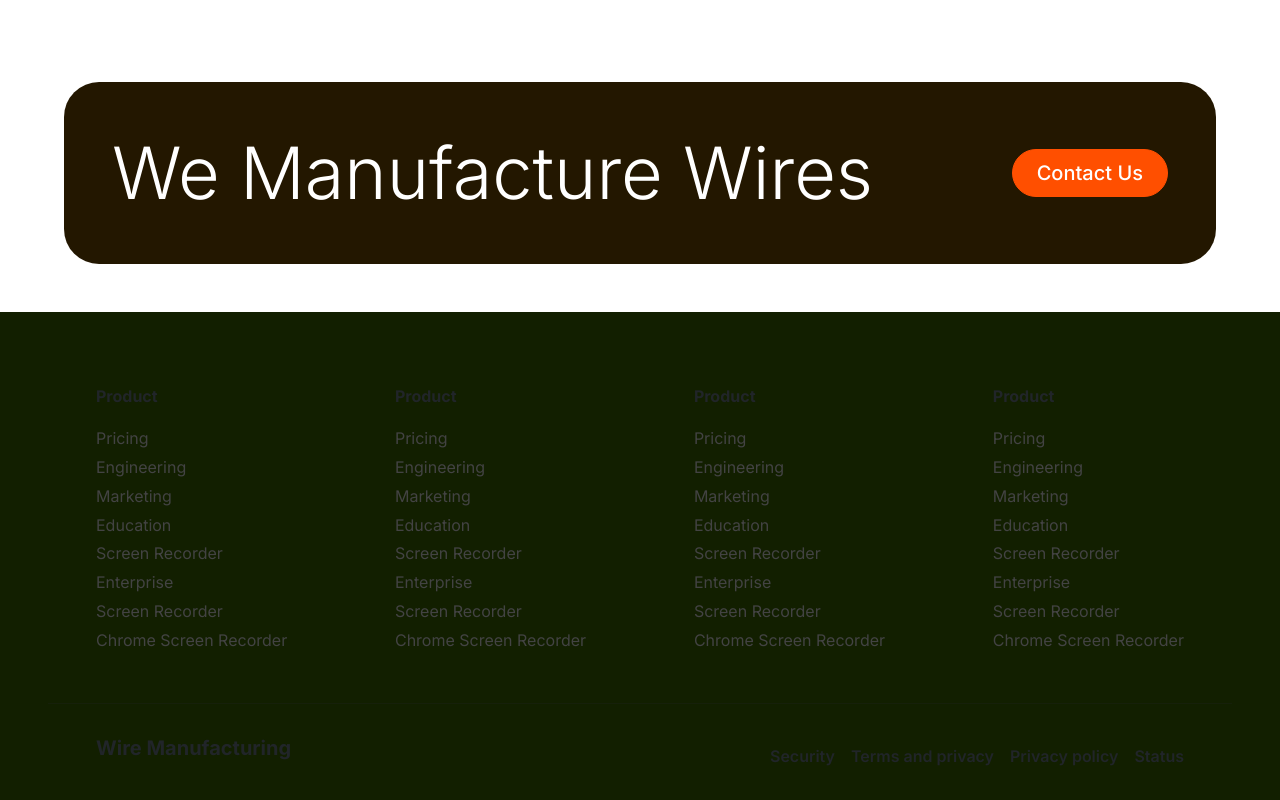
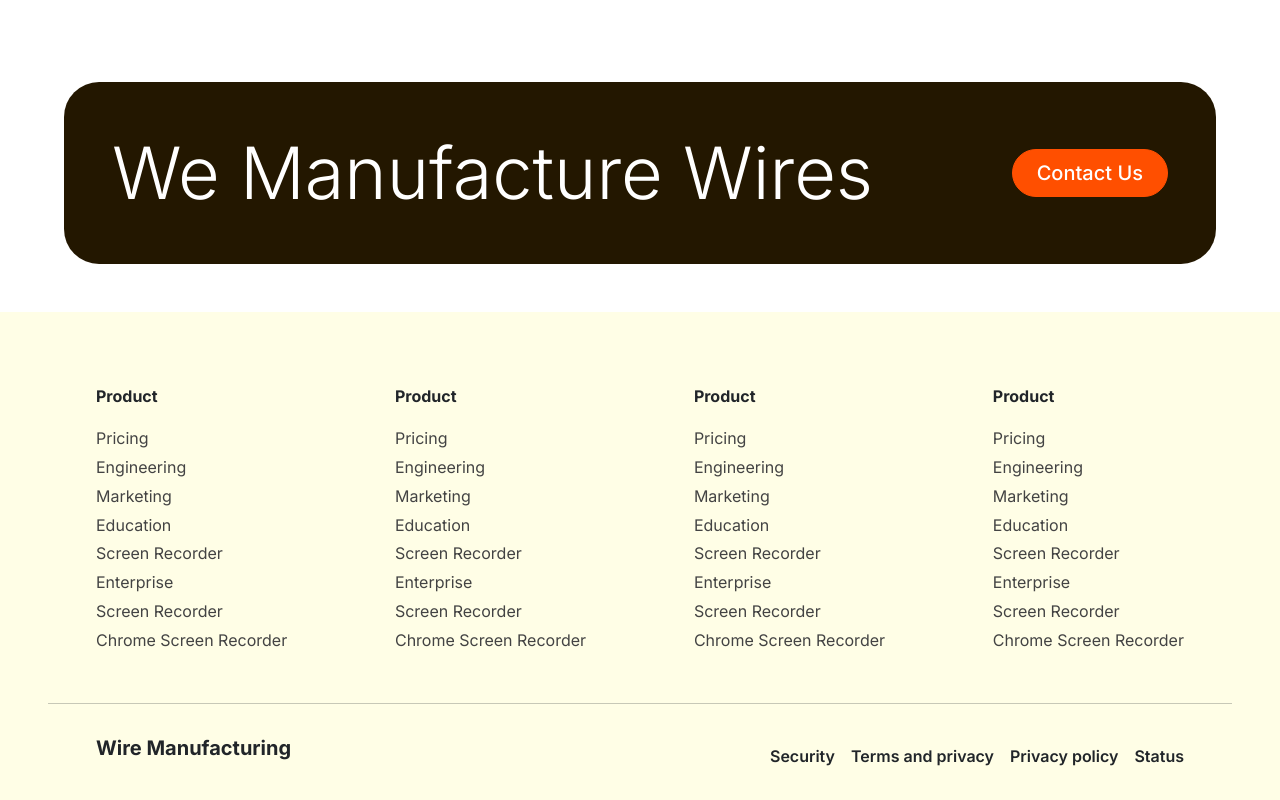
Before and after one commit to vizeerr/wiremanufacture, a plain HTML site: page index.html in a window 1280 px wide. Shown: the part 3604-4404 px from the top of the page. Drawn offline with nearby package versions, Linux system fonts and the light colour scheme.

Commit message:
footer v3

```diff
--- a/index.html
+++ b/index.html
@@ -320,7 +320,7 @@
       </div>
 
         <!-- footer -->
-        <footer class="px-5 pt-4 pb-3 mt-5 " style="background-color: #121f00">
+        <footer class="px-5 pt-4 pb-3 mt-5 " style="background-color: #fffee6">
           <div class="d-flex p-5  pb-3 justify-content-between">
             <div>
               <p class="fw-bold">Product</p>
```
